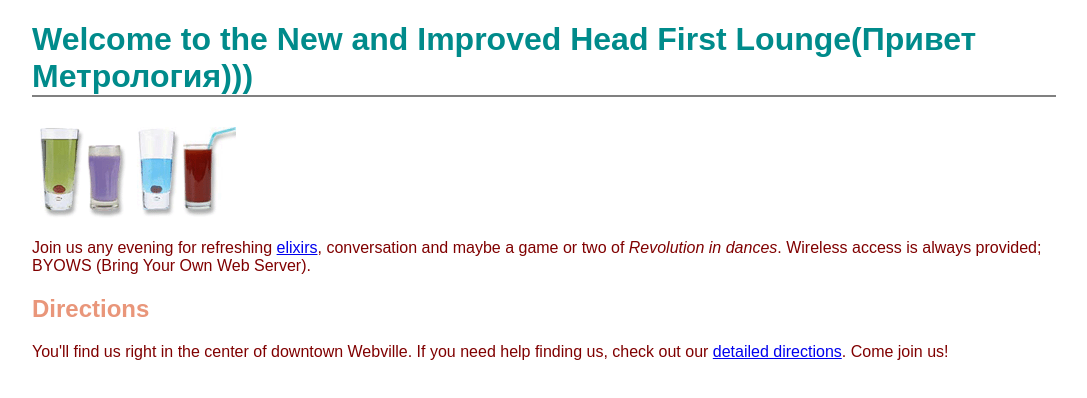
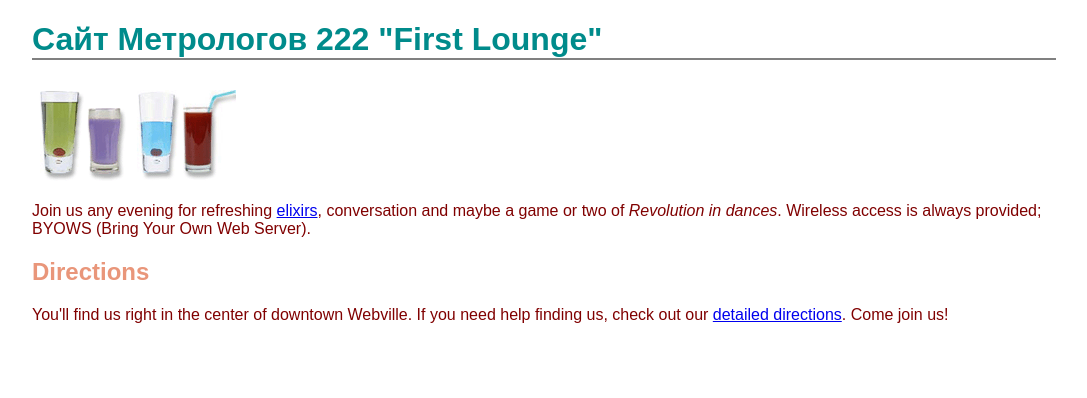
Before and after one commit to JohnsonSoftwareEngineer/firstlounge.github.io, a plain HTML site: page index.html in a window 1280 px wide. Shown: the whole page, without its empty margins (96-1183 px from the left). Drawn offline with Linux system fonts and the light colour scheme.

Commit message:
Update index.html

```diff
--- a/index.html
+++ b/index.html
@@ -6,7 +6,7 @@
     <link rel="stylesheet" type="text/css" href="lounge.css">
   </head>
   <body>
-    <h1 class="headcl">Welcome to the New and Improved Head First Lounge(Привет Метрология)))</h1>
+    <h1 class="headcl">Сайт Метрологов 222 "First Lounge"</h1>
     <img src="images/drinks.gif" alt="Drinks">
     <p>
       Join us any evening for refreshing
```
